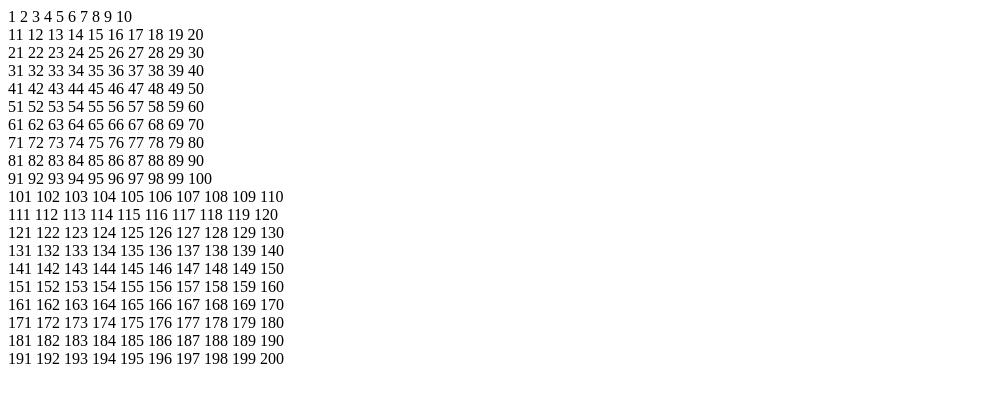
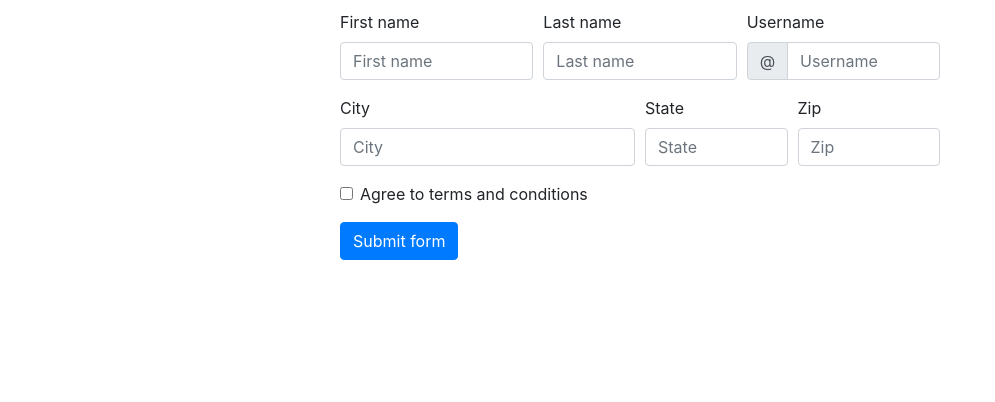
Before and after one commit to anhanaz012/javascript, a plain HTML site: page index.html in a window 1280 px wide. Shown: the whole page, without its empty margins (0-995 px from the left). Drawn offline with nearby package versions, Linux system fonts and the light colour scheme.

Commit message:
function

```diff
--- a/app.js
+++ b/app.js
@@ -192,12 +192,25 @@
 
 
 
-for (var i = 1; i <= 200; i = i + 10) {
+// for (var i = 1; i <= 200; i = i + 10) {
     // document.write (i + "<br>")
-    for (var j = i; j < i + 10; j++) {
-        document.write(j + " ")
+    // for (var j = i; j < i + 10; j++) {
+        // document.write(j + " ")
 
-    }
-    document.write("<br>")
+    // }
+    // document.write("<br>")
     // console.log(i)
+// }
+
+
+
+// function first(){
+// console.log("Hello World Testing")
+// }
+// first()
+
+
+function add(a,b){
+    console.log(a-b)
 }
+add(1,2);
--- a/index.html
+++ b/index.html
@@ -7,10 +7,77 @@
     <meta name="viewport" content="width=device-width, initial-scale=1.0">
     <title>Document</title>
     <script src="app.js"></script>
+    <link rel="stylesheet" href="https://cdn.jsdelivr.net/npm/bootstrap@4.6.2/dist/css/bootstrap.min.css"
+        integrity="sha384-xOolHFLEh07PJGoPkLv1IbcEPTNtaed2xpHsD9ESMhqIYd0nLMwNLD69Npy4HI+N" crossorigin="anonymous">
 </head>
+
 <body>
+    <div style="width: 600px;margin: 10px auto;">
+        <div class="form-row">
+            <div class="col-md-4 mb-3">
+                <label>First name</label>
+                <input type="text" class="form-control" placeholder="First name" required id="firstname">
+            </div>
+            <div class="col-md-4 mb-3">
+                <label>Last name</label>
+                <input type="text" class="form-control" id="lastname" placeholder="Last name" required>
+            </div>
+            <div class="col-md-4 mb-3">
+                <label>Username</label>
+                <div class="input-group">
+                    <div class="input-group-prepend">
+                        <span class="input-group-text" id="inputGroupPrepend2">@</span>
+                    </div>
+                    <input type="text" class="form-control" placeholder="Username" aria-describedby="inputGroupPrepend2"
+                        required id="email">
+                </div>
+            </div>
+        </div>
+        <div class="form-row">
+            <div class="col-md-6 mb-3">
+                <label>City</label>
+                <input type="text" class="form-control" placeholder="City" required id="city">
+            </div>
+            <div class="col-md-3 mb-3">
+                <label>State</label>
+                <input type="text" class="form-control" placeholder="State" required id="state">
+            </div>
+            <div class="col-md-3 mb-3">
+                <label>Zip</label>
+                <input type="text" class="form-control" placeholder="Zip" required id="zip">
+            </div>
+        </div>
+        <div class="form-group">
+            <div class="form-check">
+                <input class="form-check-input" type="checkbox" required id="checkbox">
+                <label class="form-check-label" for="invalidCheck2">
+                    Agree to terms and conditions
+                </label>
+            </div>
+        </div>
+        <button class="btn btn-primary" type="submit" onclick="submit()">Submit form</button>
+    </div>
+    <div id="data">
+
+    </div>
     <!-- <button onclick="ALERT()">ALERT</button>
     <p id="h"></p> -->
+    <!-- <script>
+        var firstName = document.getElementById('firstname');
+        var lastname = document.getElementById('lastname');
+        var email = document.getElementById('email');
+        var city = document.getElementById('city');
+        var state = document.getElementById('state');
+        var zip = document.getElementById('zip')
+
+
+        function submit() {
+            document.getElementById('data').innerHTML = firstName.value
+            // alert(zip.value)
+        }
+    </script> -->
+
+
 
 
 </body>
```
